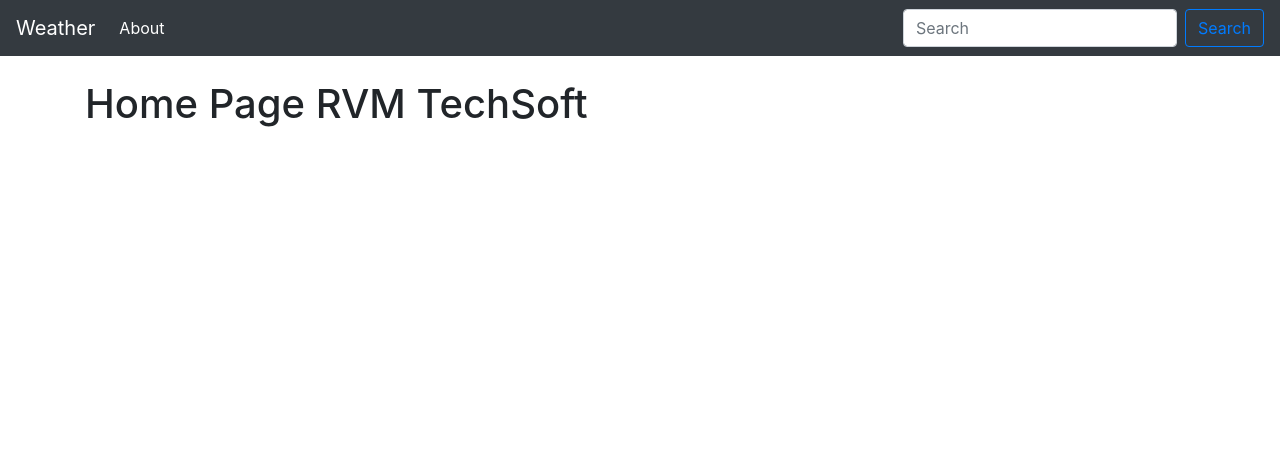
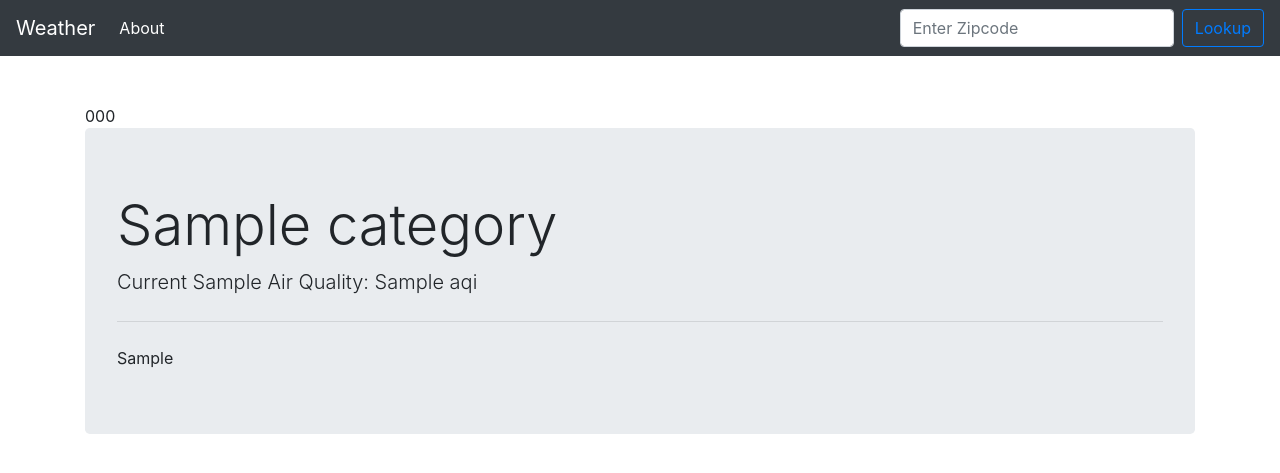
Before and after one commit to RonaldoMagalhaes/djangoweather, a Django app: template lookup/templates/home.html in a window 1280 px wide. Shown: the top 473 px of the page. Run offline with Django 4.2, Linux system fonts and the light colour scheme; the template is opened without the code that fills it: most values are stand-ins (such as "Sample title", 1, 10 or a date in 2020).

Commit message:
project running

```diff
--- a/lookup/templates/base.html
+++ b/lookup/templates/base.html
@@ -9,6 +9,13 @@
     <link rel="stylesheet" href="https://cdn.jsdelivr.net/npm/bootstrap@4.3.1/dist/css/bootstrap.min.css" integrity="sha384-ggOyR0iXCbMQv3Xipma34MD+dH/1fQ784/j6cY/iJTQUOhcWr7x9JvoRxT2MZw1T" crossorigin="anonymous">
 
     <title>Hello, world!</title>
+
+    <style>
+        .good {background-color: green};
+        .moderate{background-color: yellow}
+        .unhealthy{background-color: red; }
+    </style>
+
   </head>
   <body>
 
@@ -27,9 +34,10 @@
 
 
     </ul>
-    <form class="form-inline my-2 my-lg-0">
-      <input class="form-control mr-sm-2" type="search" placeholder="Search" aria-label="Search">
-      <button class="btn btn-outline-primary my-2 my-sm-0" type="submit">Search</button>
+    <form action="{% url 'home'%}" class="form-inline my-2 my-lg-0" method="POST">
+        {% csrf_token %}
+      <input class="form-control mr-sm-2" type="search" placeholder="Enter Zipcode" aria-label="Search" name="zipcode">
+      <button class="btn btn-outline-primary my-2 my-sm-0" type="submit">Lookup</button>
     </form>
   </div>
 </nav>
--- a/lookup/templates/home.html
+++ b/lookup/templates/home.html
@@ -2,6 +2,31 @@
 
 {% block content %}
 
-<h1>Home Page RVM TechSoft</h1>
+
+<br>
+
+{% if zipcode %}
+   {{zipcode}}
+{% endif %}
+
+{% if api %}
+
+
+  {% if api == "Error" %}
+     There was an error, please try again...
+  {% else %}
+
+  <div class="jumbotron {{category_color}}">
+        <h1 class="display-4">{{api.0.Category.Name}}</h1>
+        <p class="lead">Current {{api.0.ReportingArea}} Air Quality: {{api.0.AQI}}</p>
+        <hr class="my-4">
+        {{category_decription}}
+         </div>
+
+
+
+  {% endif %}
+
+{% endif %}
 
 {% endblock %}
```
Also changed, not shown: lookup/views.py (+50 -1 lines).
